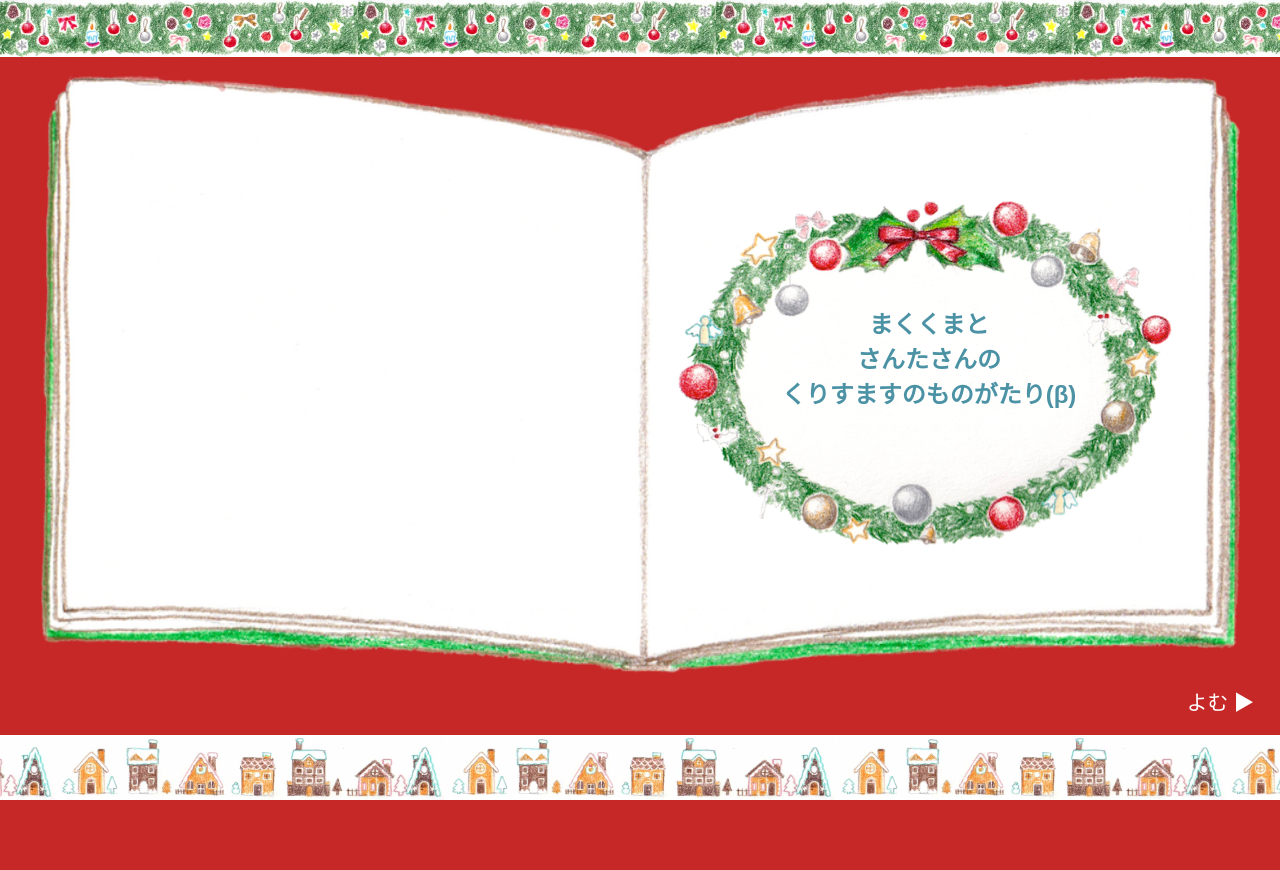
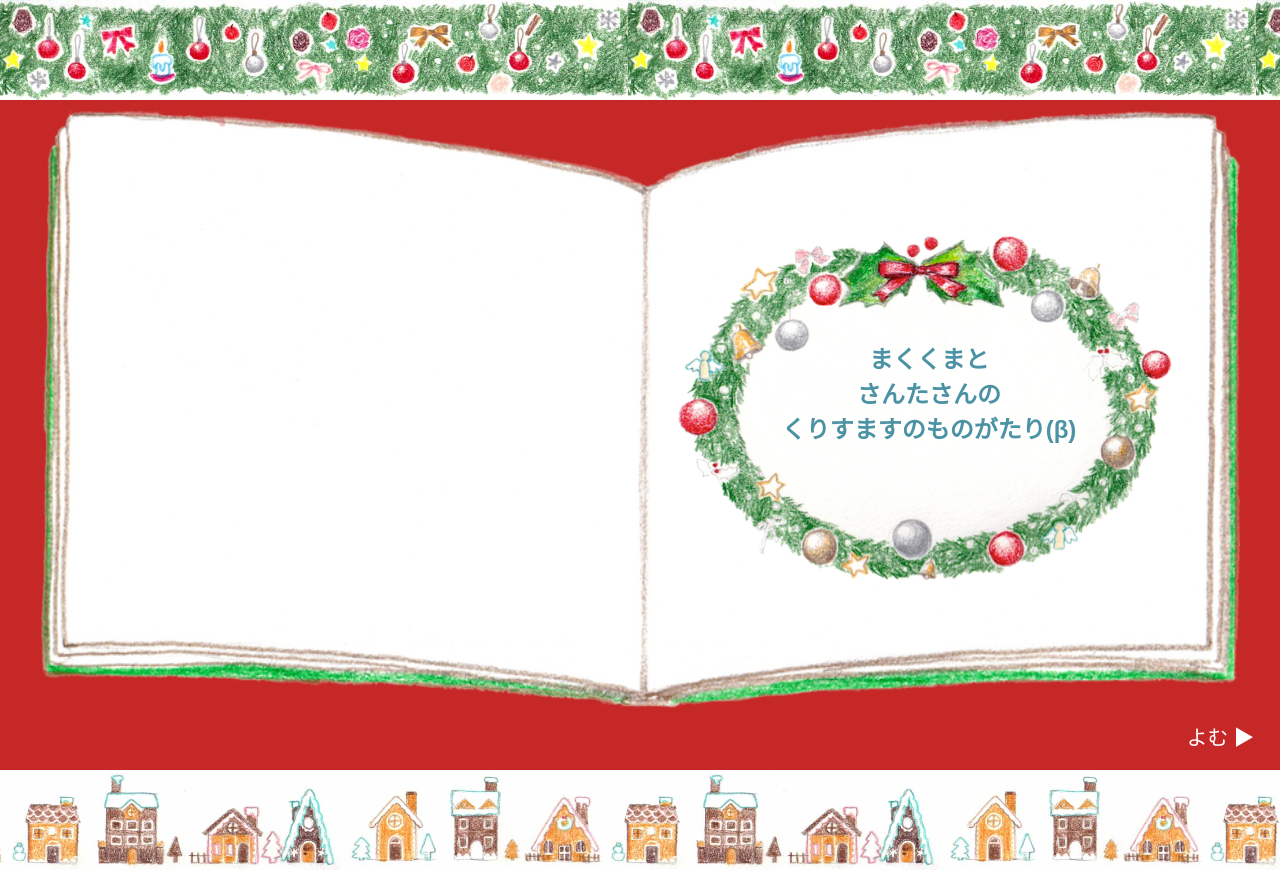
Before and after one commit to sushicream/mk2017, a plain HTML site: page index.html in a window 1280 px wide. Before the commit the page ends 800 px from the top, so only its background shows below. Drawn offline with Linux system fonts and the light colour scheme.

Commit message:
fix style.css

```diff
--- a/style.css
+++ b/style.css
@@ -9,6 +9,7 @@ body {
     background-color: #C62828;
     display: flex;
     flex-direction: column;
+    justify-content: space-between;
 }
 
 h1 {
@@ -22,7 +23,7 @@ h1 {
 
 .header-container {
     width: 100%;
-    height: 160px;
+    min-height: 100px;
     top: 0;
     background-image: url(./img/christmas.jpg);
     background-size: contain;
@@ -30,7 +31,7 @@ h1 {
 
 .footer-container {
     width: 100%;
-    height: 184px;
+    min-height: 100px;
     bottom: 0;
     background-image: url(./img/christmas_house.jpg);
     background-size: contain;
```
